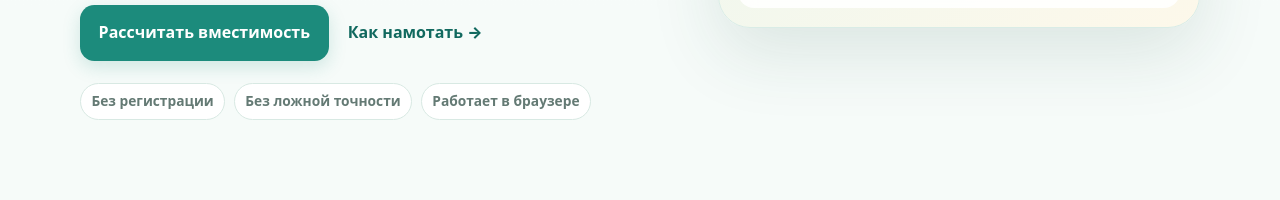
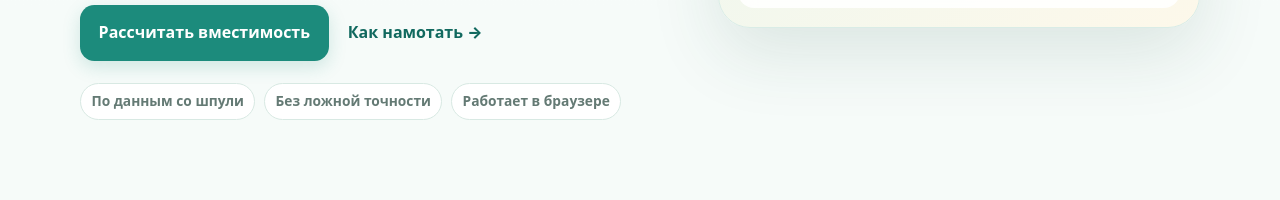
Before and after one commit to whil3true/spool_calc, a website: page index.html in a window 1280 px wide. Shown: the part 600-800 px from the top of the page. Drawn offline with Linux system fonts and the light colour scheme.

Commit message:
polish(copy): replace registration badge with product value

```diff
--- a/index.html
+++ b/index.html
@@ -19,7 +19,7 @@
         <h1>Намотать правильно проще, чем гадать.</h1>
         <p class="lead">Перепишите маркировку со шпули. Получите ориентир по вместимости, бэкингу и понятный план намотки.</p>
         <div class="hero-actions"><a class="button" href="./tools/capacity/">Рассчитать вместимость</a><a class="text-link" href="./tools/winding/">Как намотать →</a></div>
-        <div class="trust-row" aria-label="Ключевые свойства"><span>Без регистрации</span><span>Без ложной точности</span><span>Работает в браузере</span></div>
+        <div class="trust-row" aria-label="Ключевые свойства"><span>По данным со шпули</span><span>Без ложной точности</span><span>Работает в браузере</span></div>
       </div>
       <div class="spool-visual" aria-hidden="true">
         <div class="spool-label spool-label-a">0,18 мм · 170 м</div>
```
